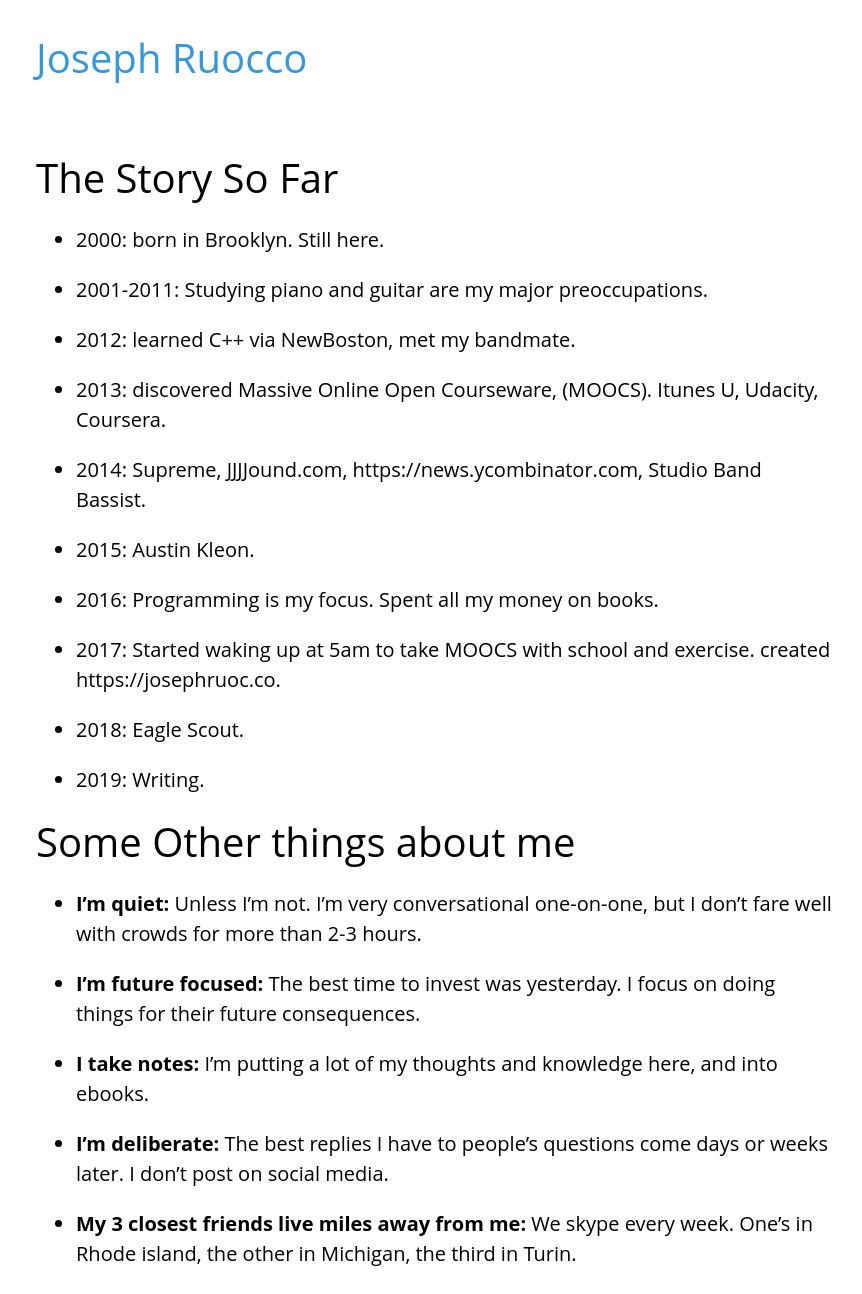
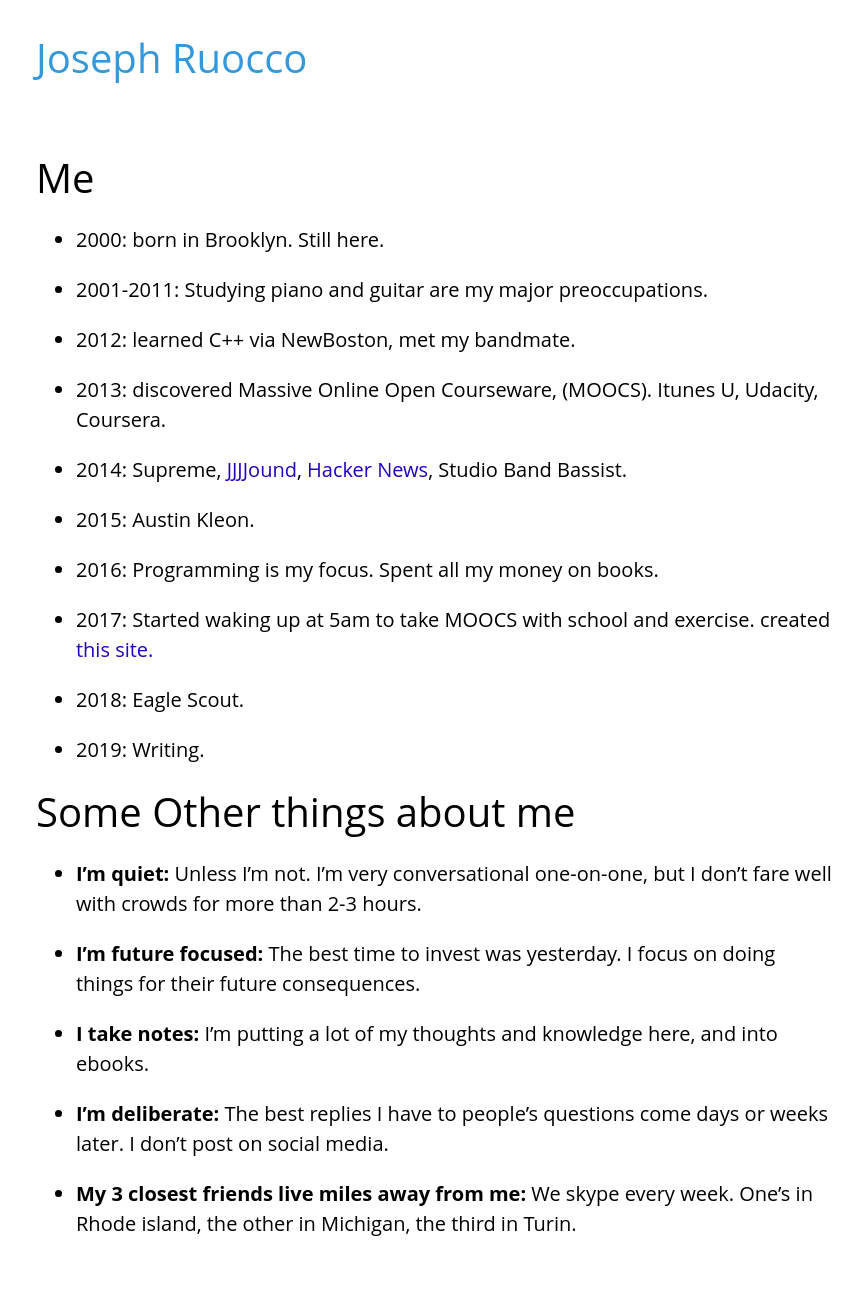
Before and after one commit to josephruocco/josephruocco.github.io, a Jekyll site: the page built from about.md, in a window 1280 px wide. Shown: the whole page, without its empty margins (204-1066 px from the left). Built offline with Jekyll 4.4.1, drawn with Linux system fonts in a browser that asks for light colours; some web fonts are replaced; after the commit the page ends 1264 px from its top, so only the background shows below that.

Commit message:
Update about.md

```diff
--- a/about.md
+++ b/about.md
@@ -1,18 +1,17 @@
 ---
 layout: default
-title: So
+title: About
 permalink: /about/
 ---
-
-# The Story So Far
+# Me
 - 2000: born in Brooklyn. Still here.
 - 2001-2011: Studying piano and guitar are my major preoccupations.
 - 2012: learned C++ via NewBoston, met my bandmate.
 - 2013: discovered Massive Online Open Courseware, (MOOCS). Itunes U, Udacity, Coursera.
-- 2014: Supreme, JJJJound.com, https://news.ycombinator.com, Studio Band Bassist.
+- 2014: Supreme, <a href="https://jjjound.com">JJJJound</a>, <a href="https://news.ycombinator.com">Hacker News</a>, Studio Band Bassist.
 - 2015: Austin Kleon.
 - 2016: Programming is my focus. Spent all my money on books.
-- 2017: Started waking up at 5am to take MOOCS with school and exercise. created https://josephruoc.co.
+- 2017: Started waking up at 5am to take MOOCS with school and exercise. created <a href="https://josephruocco.github.io">this site.</a>
 - 2018: Eagle Scout.
 - 2019: Writing.
 
```
